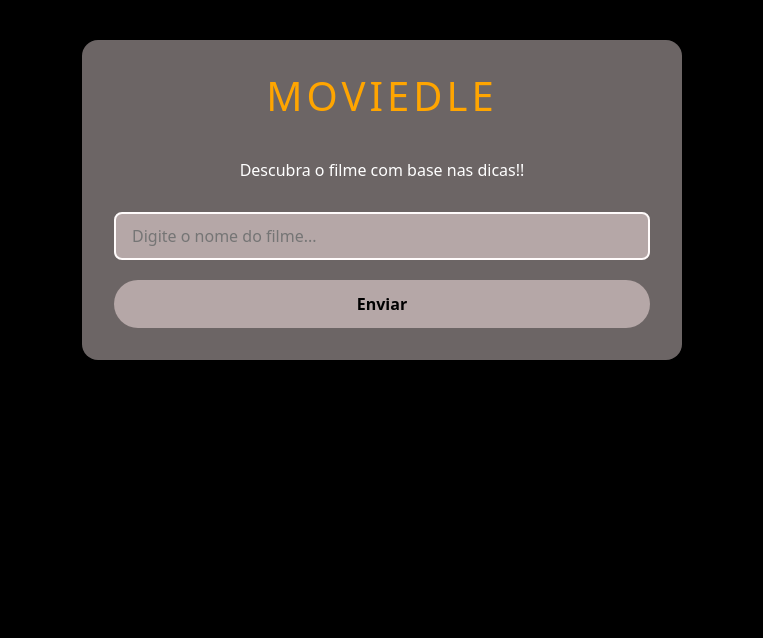
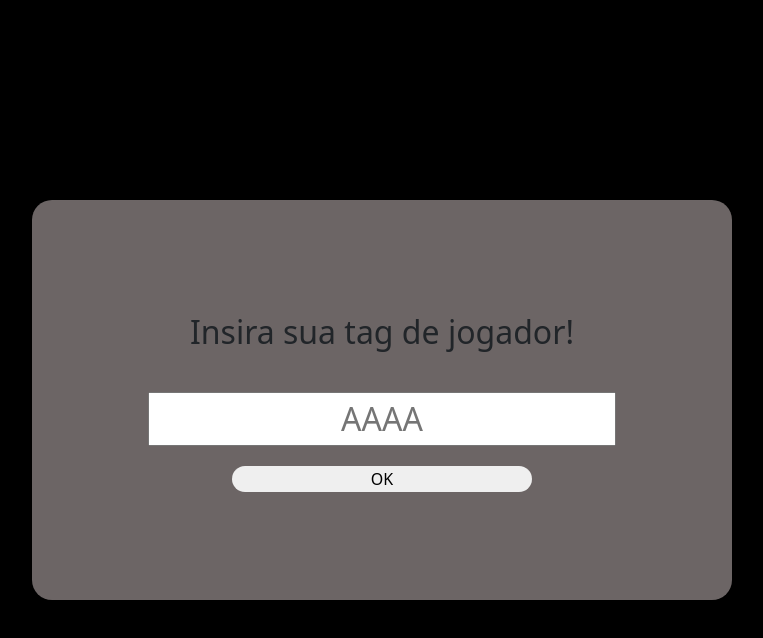
Before and after one commit to JoaoMigalhas/ProjetoFrontEndDevops, a plain HTML site: page index.html in a window 1280 px wide. Shown: the whole page, without its empty margins (258-1021 px from the left). Drawn offline with nearby package versions, Linux system fonts and the light colour scheme.

Commit message:
visual de teste da tela de login feita

```diff
--- /dev/null
+++ b/css/login_box.css
@@ -0,0 +1,44 @@
+.login {
+    display: flex;
+    align-items: center;
+    justify-content: center;
+    position: fixed;
+
+    top: 0px;
+    left: 0px;
+    height: 100%;
+    width: 100%;
+    z-index: 9999;
+    background-color: rgb(0, 0, 0);
+}
+
+.loginBox {
+    display: flex;
+    flex-direction: column;
+    justify-content: center;
+    align-items: center;
+    gap: 20px;
+
+    background-color: rgb(108, 101, 101);
+    border-radius: 20px;
+    width: 90%;
+    height: 90%;
+
+    max-width: 700px;
+    max-height: 400px;
+}
+
+.txtTag {
+    font-size: 2rem;
+}
+
+#inputLoginBox {
+    text-align: center;
+    font-size: 2rem;
+}
+
+#buttonLoginBox {
+    border: none;
+    border-radius: 20px;
+    width: 300px;
+}
--- a/index.html
+++ b/index.html
@@ -4,21 +4,30 @@
     <meta charset="UTF-8">
     <meta name="viewport" content="width=device-width, initial-scale=1.0">
     <link rel="stylesheet" href="https://cdn.jsdelivr.net/npm/bootstrap@5.3.0/dist/css/bootstrap.min.css">
+    <link rel="stylesheet" href="css/login_box.css">
     <link rel="stylesheet" href="css/style.css">
     <title>Moviedle</title>
 </head>
 <body>
+    <div class="login">
+        <div class="loginBox">
+            <p class="txtTag">Insira sua tag de jogador!</p>
+            <input type="text" id="inputLoginBox" placeholder="AAAA" maxlength="4">
+            <button id="buttonLoginBox" onclick="confirmarTag()">OK</button>
+        </div>
+    </div>
     <main class="card-jogo">
         <div class="titulo">
             <h1>Moviedle</h1>
         </div>
         <div class="card-dicas">
-            Descubra o filme com base nas dicas!!
+            <h2>Descubra o filme com base nas dicas!!</h2>
         </div>
         <input type="text" placeholder="Digite o nome do filme...">
         <button>
             Enviar
         </button>
     </main>
+    <script src="/js/login_box.js"></script>
 </body>
 </html>
--- /dev/null
+++ b/js/login_box.js
@@ -0,0 +1,5 @@
+function confirmarTag() {
+    let divLogin = document.querySelector(".login");
+
+    divLogin.style.display = "none";
+}
```
